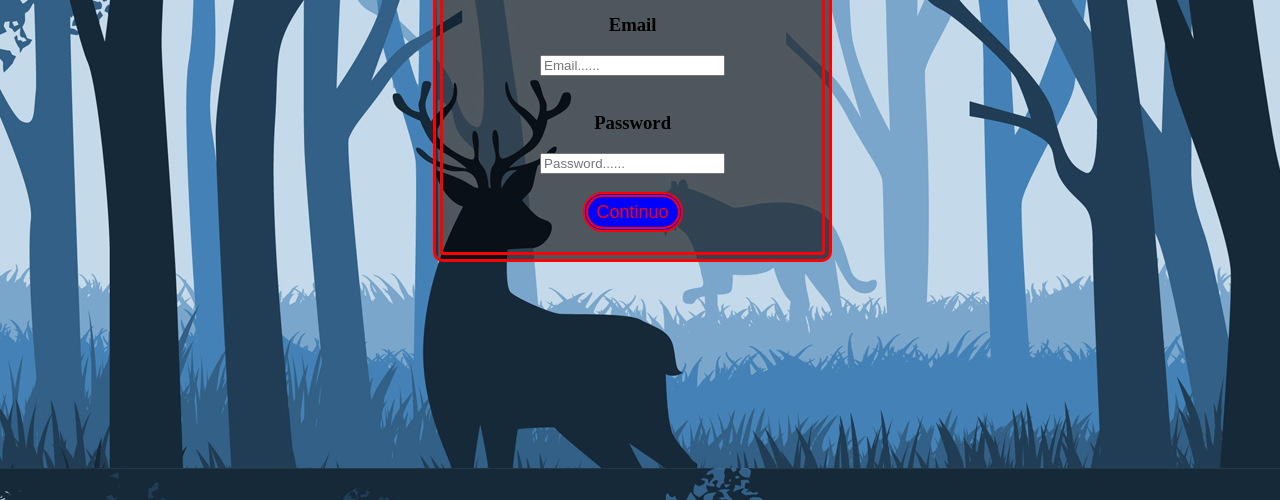
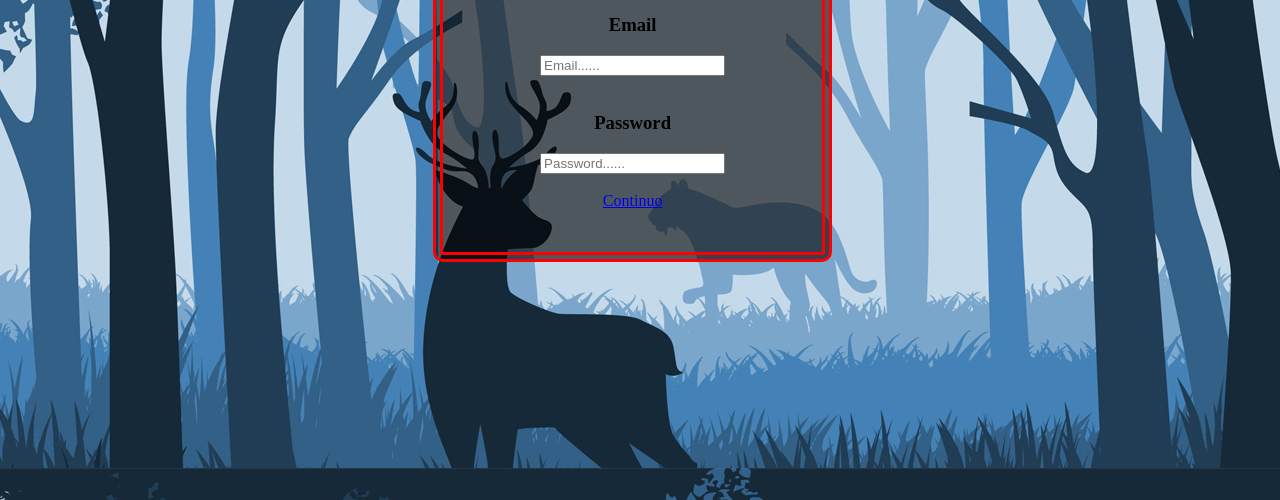
Before and after one commit to F1RE88/school-login-2, a plain HTML site: page index.html in a window 1280 px wide. Shown: the part 300-800 px from the top of the page. Drawn offline with Linux system fonts and the light colour scheme.

Commit message:
Update index.html

```diff
--- a/index.html
+++ b/index.html
@@ -21,7 +21,7 @@
     <input type="password" placeholder="Password......">
     <br>
     <br>
-    <a href="https://f1re88.github.io/school-login-3/"><button class="button">Continuo</button></a>
+    <a href="https://f1re88.github.io/school-login-3/"><butten class="btn">Continuo</butten></a>
     </div>
     </div>
 </body>
```
